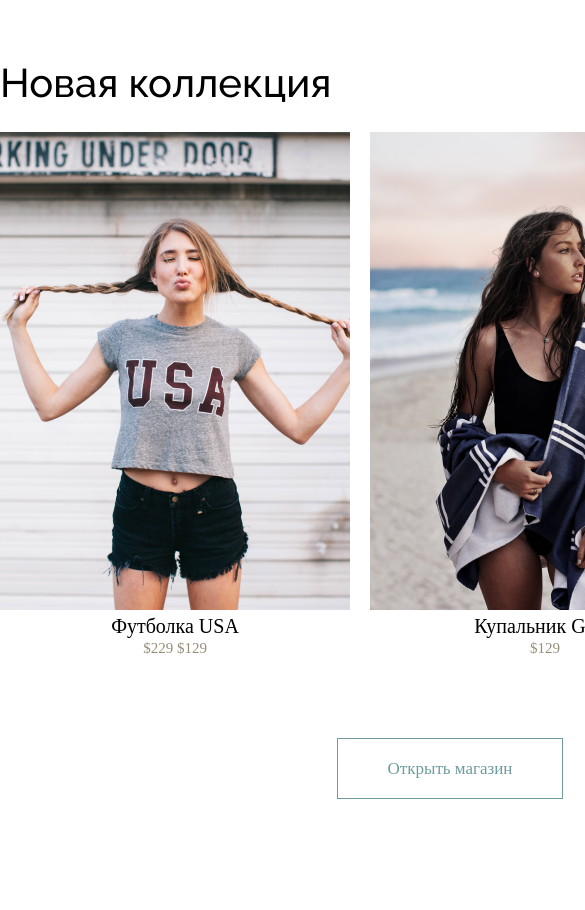
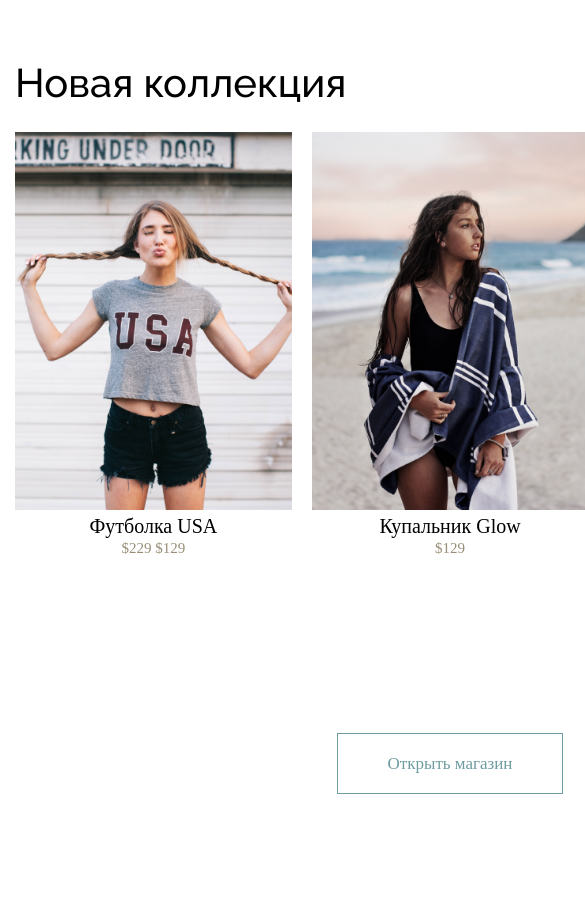
Before and after one commit to tima111333/woomazing, a website: page index.html in a window 390 px wide. Shown: the part 800-1710 px from the top of the page, 585 px wide, since content can reach past the window. Drawn offline with Linux system fonts and the light colour scheme.

Commit message:
изменения в адаптиве

```diff
--- a/css/style.css
+++ b/css/style.css
@@ -6,6 +6,9 @@
     margin: 0;
     padding: 0;
     box-sizing: border-box;
+}
+.new__collection img{
+    max-width: 100%;
 }
 
 a {
@@ -659,6 +662,7 @@ ul {
 }
 
 @media(max-width:840px) {
+
     .nav__logo {
 
     }
@@ -677,6 +681,7 @@ ul {
     }
     .container {
         min-width: 900px;
+        padding: 0 15px;
     }
     .section {
         display: flex;
@@ -801,4 +806,8 @@ ul {
     }
 
 
+    .slider-container {
+
+        flex-wrap: wrap;
+    }
 }
```
